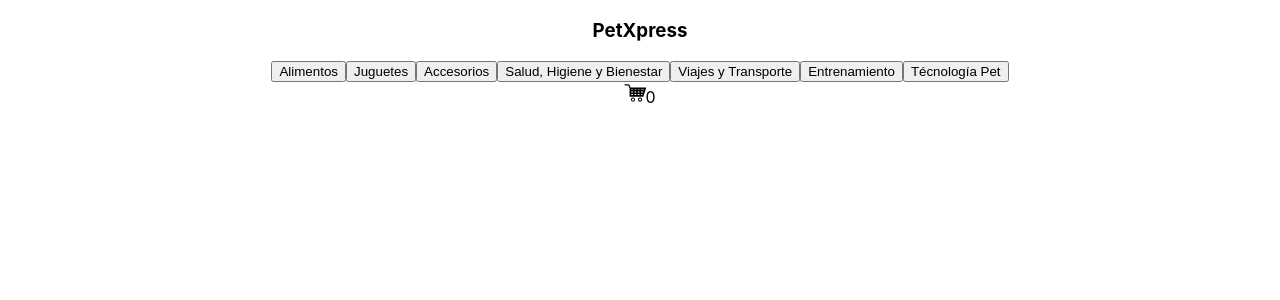
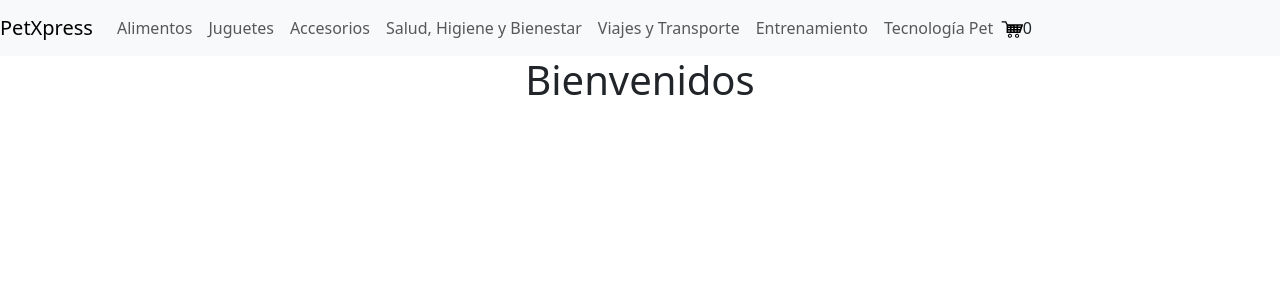
Before and after one commit to romajavi/ReactJS-C49940, a React (Create React App) app: page / in a window 1280 px wide. Shown: the top 300 px of the page. Built offline with nearby package versions, Linux system fonts and the light colour scheme.

Commit message:
PreEntrega1+Gonzalez

```diff
--- a/package.json
+++ b/package.json
@@ -6,7 +6,9 @@
     "@testing-library/jest-dom": "^5.17.0",
     "@testing-library/react": "^13.4.0",
     "@testing-library/user-event": "^13.5.0",
+    "bootstrap": "^5.3.2",
     "react": "^18.2.0",
+    "react-bootstrap": "^2.9.1",
     "react-dom": "^18.2.0",
     "react-scripts": "5.0.1",
     "web-vitals": "^2.1.4"
--- a/src/App.js
+++ b/src/App.js
@@ -1,10 +1,12 @@
 import './App.css';
 import NavBar from './componets/NavBar/NavBar';
+import ItemListContainer from './componets/ItemListContainer/ItenListContainer'
 
 function App() {
   return (
     <div className="App">
       <NavBar />
+      <ItemListContainer greeting={'Bienvenidos'}/>
     </div>
   );
 }
--- /dev/null
+++ b/src/componets/ItemListContainer/ItenListContainer.js
@@ -0,0 +1,10 @@
+const ItemListContainer = ({ greeting }) => {
+    return (
+        <div>
+            <h1>{greeting}</h1>
+        </div>
+
+    )
+}
+
+export default ItemListContainer
--- a/src/componets/NavBar/NavBar.js
+++ b/src/componets/NavBar/NavBar.js
@@ -1,22 +1,25 @@
-import CartWidget from "../CartWidget/CartWidget"
+import CartWidget from "../CartWidget/CartWidget";
+import { Navbar, Nav } from 'react-bootstrap';
 
 const NavBar = () => {
     return (
-        <nav>
-            <h3>PetXpress</h3>
-            <div>
-                <button>Alimentos</button>
-                <button>Juguetes</button>
-                <button>Accesorios</button>
-                <button>Salud, Higiene y Bienestar</button>
-                <button>Viajes y Transporte</button>
-                <button>Entrenamiento</button>
-                <button>Técnología Pet</button>
-            </div>
-            <CartWidget />
-        </nav>
-    )
-}
+        <Navbar bg="light" expand="lg">
+            <Navbar.Brand href="#home">PetXpress</Navbar.Brand>
+            <Navbar.Toggle aria-controls="basic-navbar-nav" />
+            <Navbar.Collapse id="basic-navbar-nav">
+                <Nav className="mr-auto">
+                    <Nav.Link href="#alimentos">Alimentos</Nav.Link>
+                    <Nav.Link href="#juguetes">Juguetes</Nav.Link>
+                    <Nav.Link href="#accesorios">Accesorios</Nav.Link>
+                    <Nav.Link href="#salud">Salud, Higiene y Bienestar</Nav.Link>
+                    <Nav.Link href="#viajes">Viajes y Transporte</Nav.Link>
+                    <Nav.Link href="#entrenamiento">Entrenamiento</Nav.Link>
+                    <Nav.Link href="#tecnologia">Tecnología Pet</Nav.Link>
+                </Nav>
+                <CartWidget />
+            </Navbar.Collapse>
+        </Navbar>
+    );
+};
 
-
-export default NavBar
+export default NavBar;
--- a/src/index.js
+++ b/src/index.js
@@ -3,6 +3,8 @@ import ReactDOM from 'react-dom/client';
 import './index.css';
 import App from './App';
 import reportWebVitals from './reportWebVitals';
+import 'bootstrap/dist/css/bootstrap.min.css';
+
 
 const root = ReactDOM.createRoot(document.getElementById('root'));
 root.render(
```
Also changed, not shown: 1 other file (tests, documents, lock files or other folders).
